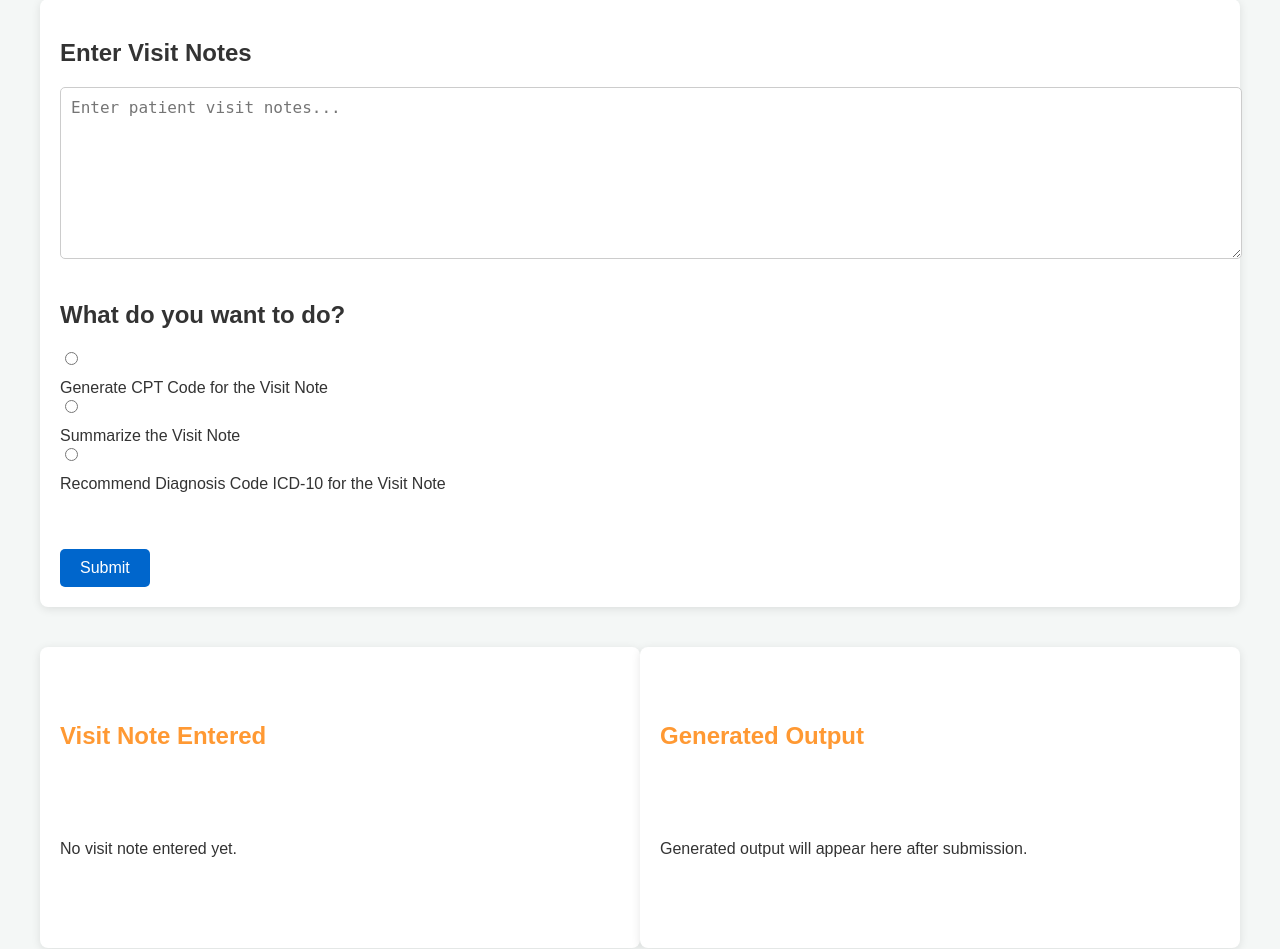
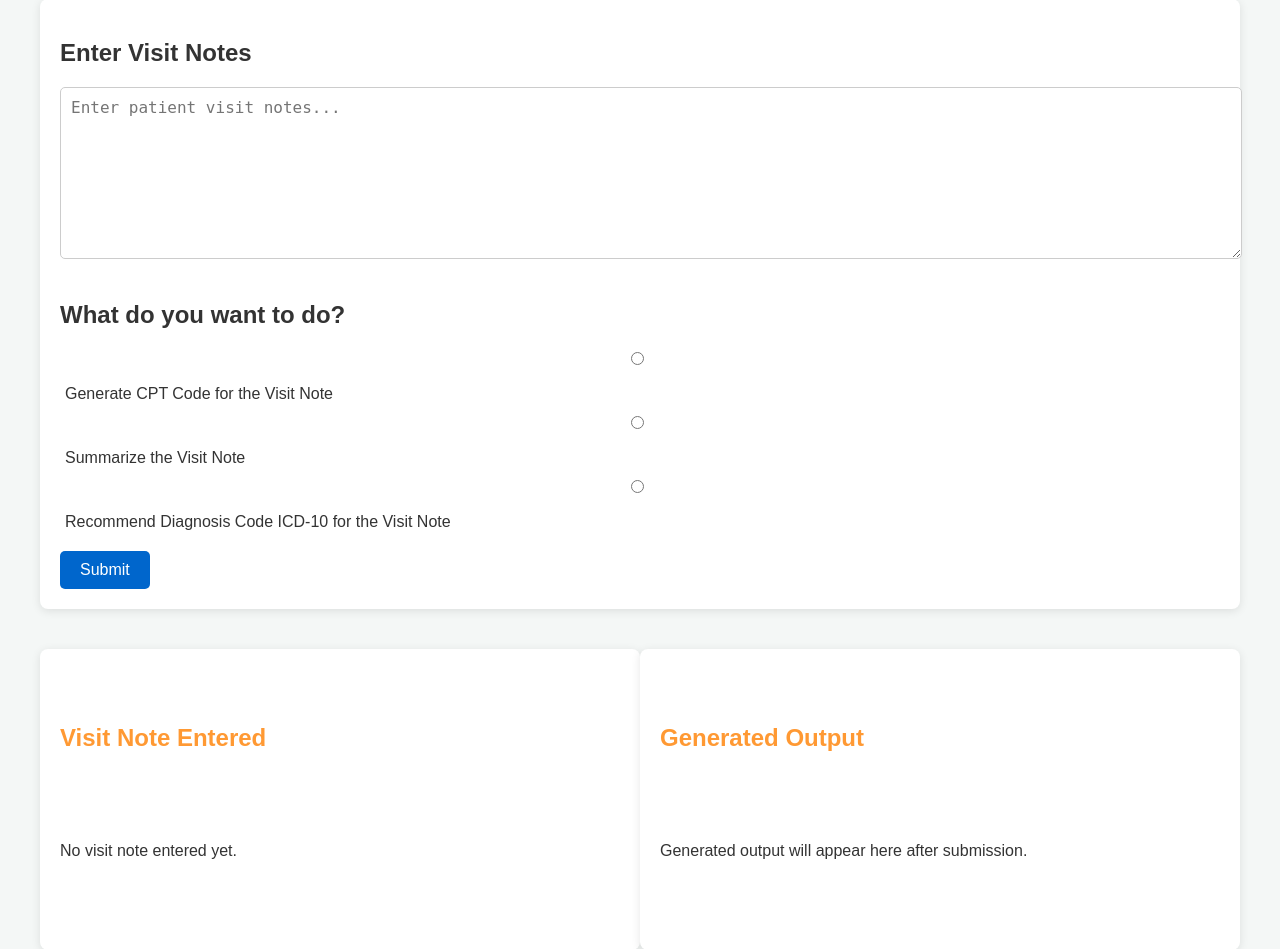
Before and after one commit to codekunoichi/clinical_insights_ai, a FastAPI app: page /form in a window 1280 px wide. Shown: the part 101-1050 px from the top of the page. Run offline with FastAPI, Linux system fonts and the light colour scheme; parts of the project's set-up code (start-up, migrations or seed data) failed here and were passed over.

Commit message:
make the radio button a radio-group

```diff
--- a/app/templates/form.html
+++ b/app/templates/form.html
@@ -18,14 +18,16 @@
                 <br><br>
 
                 <label for="prompter_type"><h2>What do you want to do?</h2></label>
-                <input type="radio" id="biller" name="prompter_type" value="biller" {% if prompter_type == "biller" %}checked{% endif %}>
-                <label for="biller">Generate CPT Code for the Visit Note</label>
+                <div class="radio-group">
+                    <input type="radio" id="biller" name="prompter_type" value="biller" {% if prompter_type == "biller" %}checked{% endif %}>
+                    <label for="biller">Generate CPT Code for the Visit Note</label>
 
-                <input type="radio" id="summarizer" name="prompter_type" value="summarizer" {% if prompter_type == "summarizer" %}checked{% endif %}>
-                <label for="summarizer">Summarize the Visit Note</label>
+                    <input type="radio" id="summarizer" name="prompter_type" value="summarizer" {% if prompter_type == "summarizer" %}checked{% endif %}>
+                    <label for="summarizer">Summarize the Visit Note</label>
 
-                <input type="radio" id="diagnosis" name="prompter_type" value="diagnosis" {% if prompter_type == "diagnosis" %}checked{% endif %}>
-                <label for="diagnosis">Recommend Diagnosis Code ICD-10 for the Visit Note</label><br><br>
+                    <input type="radio" id="diagnosis" name="prompter_type" value="diagnosis" {% if prompter_type == "diagnosis" %}checked{% endif %}>
+                    <label for="diagnosis">Recommend Diagnosis Code ICD-10 for the Visit Note</label>
+                </div>
 
                 <button type="submit">Submit</button>
             </form>
--- a/app/templates/static/styles.css
+++ b/app/templates/static/styles.css
@@ -117,3 +117,19 @@ pre {
     font-size: 18px;
     color: #333;
 }
+
+.radio-group {
+    display: flex;
+    flex-direction: column;
+    gap: 10px;
+}
+
+.radio-group label {
+    display: inline-block;
+    margin-left: 5px;
+    font-size: 16px;
+}
+
+.radio-group input[type="radio"] {
+    margin-right: 10px;
+}
```
